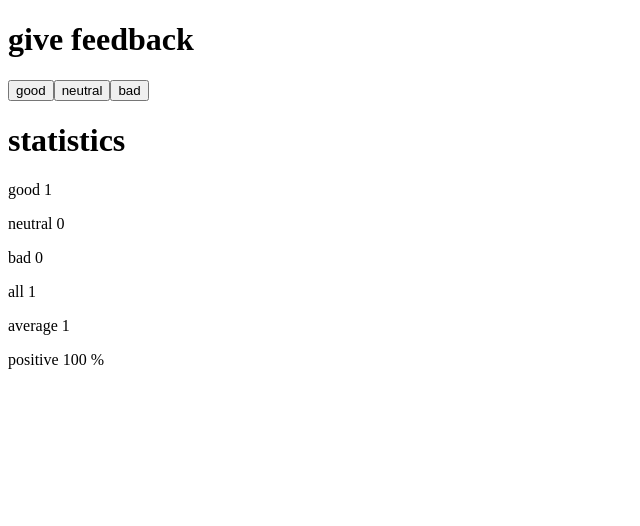
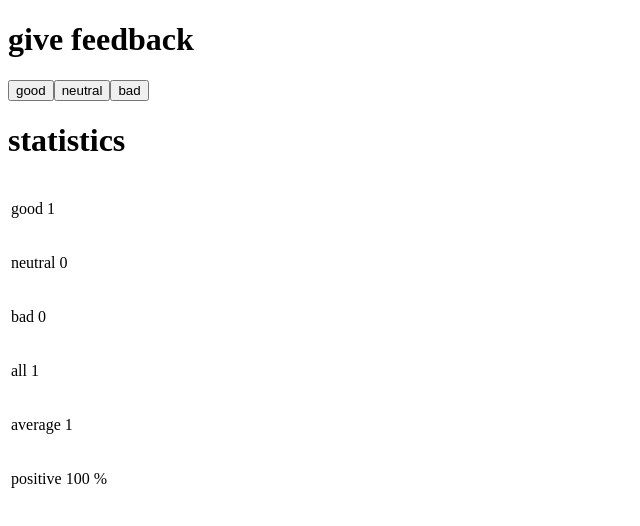
Before and after one commit to Favo02/fullstackopen, a React (Create React App) app in the folder part1/unicafe/: page / in a window 1280 px wide. Both pictures are taken after a click on the button "good". Shown: the top 526 px of the page, without its empty margins (0-640 px from the left). Built offline with nearby package versions, Linux system fonts and the light colour scheme.

Commit message:
1.11: Part 1 - Exercise 11

```diff
--- a/part1/unicafe/src/App.js
+++ b/part1/unicafe/src/App.js
@@ -37,13 +37,27 @@ const Stats = (props) => {
   const average = (good - bad) / all
   const perc = (good / all) * 100
   return (
+    <table>
+      <tbody>
+        <TableRow text={"good"} score={good} />
+        <TableRow text={"neutral"} score={neutral} />
+        <TableRow text={"bad"} score={bad} />
+        <TableRow text={"all"} score={all} />
+        <TableRow text={"average"} score={average} />
+        <TableRow text={"positive"} score={perc + " %"} />
+      </tbody>
+    </table>
+  )
+}
+
+const TableRow = ({ text, score }) => {
+  return (
     <>
-      <Visualizer text={"good"} score={good} />
-      <Visualizer text={"neutral"} score={neutral} />
-      <Visualizer text={"bad"} score={bad} />
-      <Visualizer text={"all"} score={all} />
-      <Visualizer text={"average"} score={average} />
-      <Visualizer text={"positive"} score={perc + " %"} />
+      <tr>
+        <td>
+          <Visualizer text={text} score={score} />
+        </td>
+      </tr>
     </>
   )
 }
```
